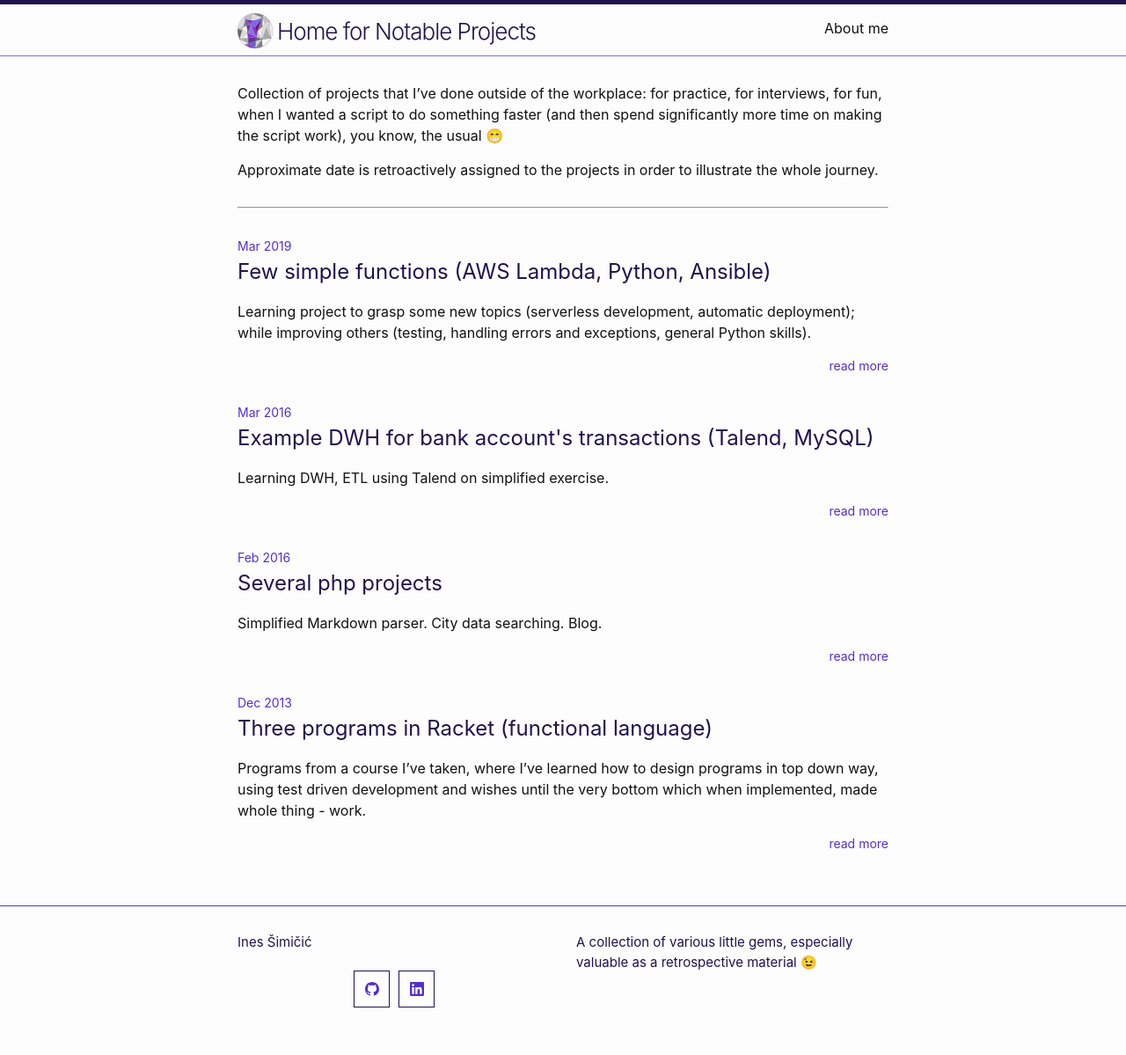
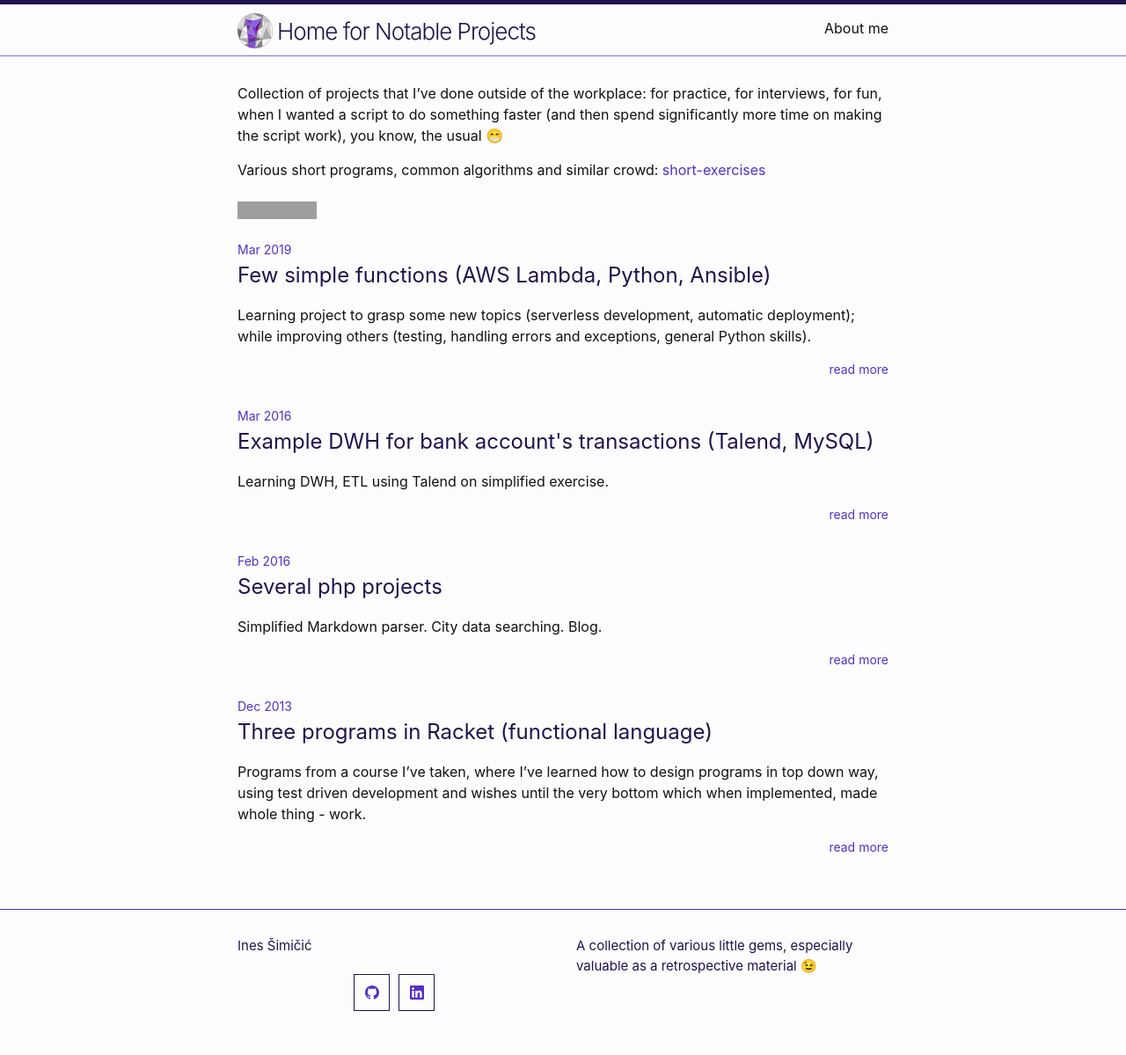
Before and after one commit to inesucrvenom/inesucrvenom.github.io, a Jekyll site: the page built from index.md, in a window 1280 px wide. Shown: the whole page at 88% size. Built offline with Jekyll 4.4.1, drawn with Linux system fonts in a browser that asks for light colours; emoji names are drawn with the system emoji font; the list of posts is cut into pages by our own code; grey boxes are pictures that could not be loaded.

Commit message:
add short-exercises and codewars links

```diff
--- a/index.md
+++ b/index.md
@@ -6,6 +6,7 @@ image: assets/site.png
 ---
 Collection of projects that I've done outside of the workplace: for practice, for interviews, for fun, when I wanted a script to do something faster (and then spend significantly more time on making the script work), you know, the usual :grin:
 
-Approximate date is retroactively assigned to the projects in order to illustrate the whole journey.
+Various short programs, common algorithms and similar crowd: [short-exercises](https://github.com/inesucrvenom/inesucrvenom.github.io/tree/master/short-exercises)
 
+![codewars](https://www.codewars.com/users/inesucrvenom/badges/micro)
 ---
```
